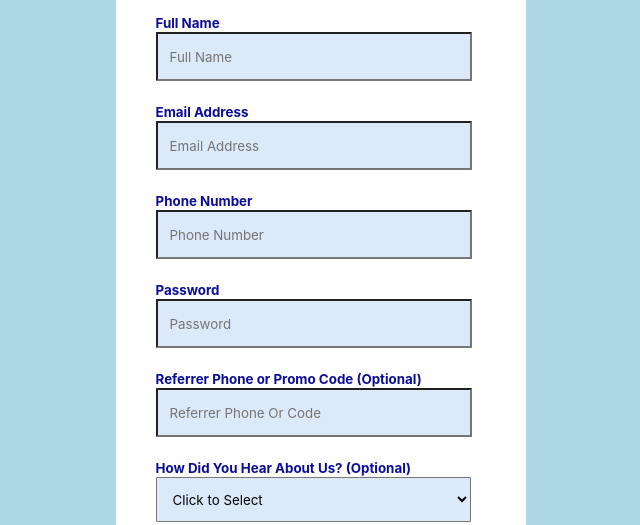
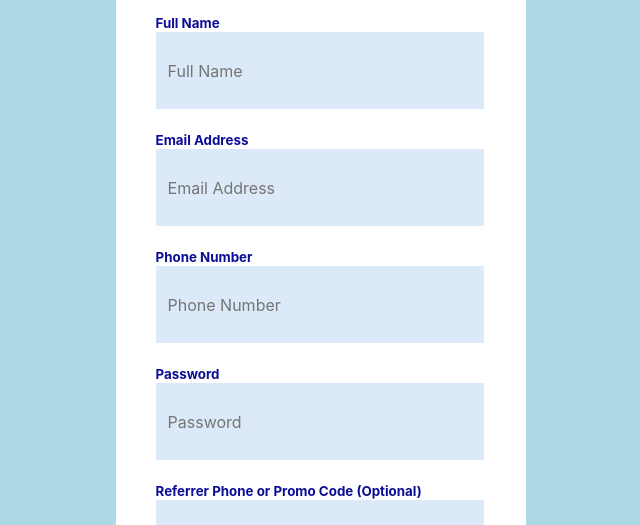
Before and after one commit to Ganew018/Ganew, a plain HTML site: page Index.html in a window 1280 px wide. Shown: the part 275-800 px from the top of the page, without its empty margins (319-959 px from the left). Drawn offline with Linux system fonts and the light colour scheme.

Commit message:
Update style.css

```diff
--- a/style.css
+++ b/style.css
@@ -86,3 +86,12 @@ a {
     color: #0c0d95;
     text-decoration: none;
 }
+
+
+input {
+                    padding: 16px;
+                    font-size: 100%;
+                    border: none;
+                    border-radius : .25rem;
+                    background-color: #edf2f7
+                }
```
